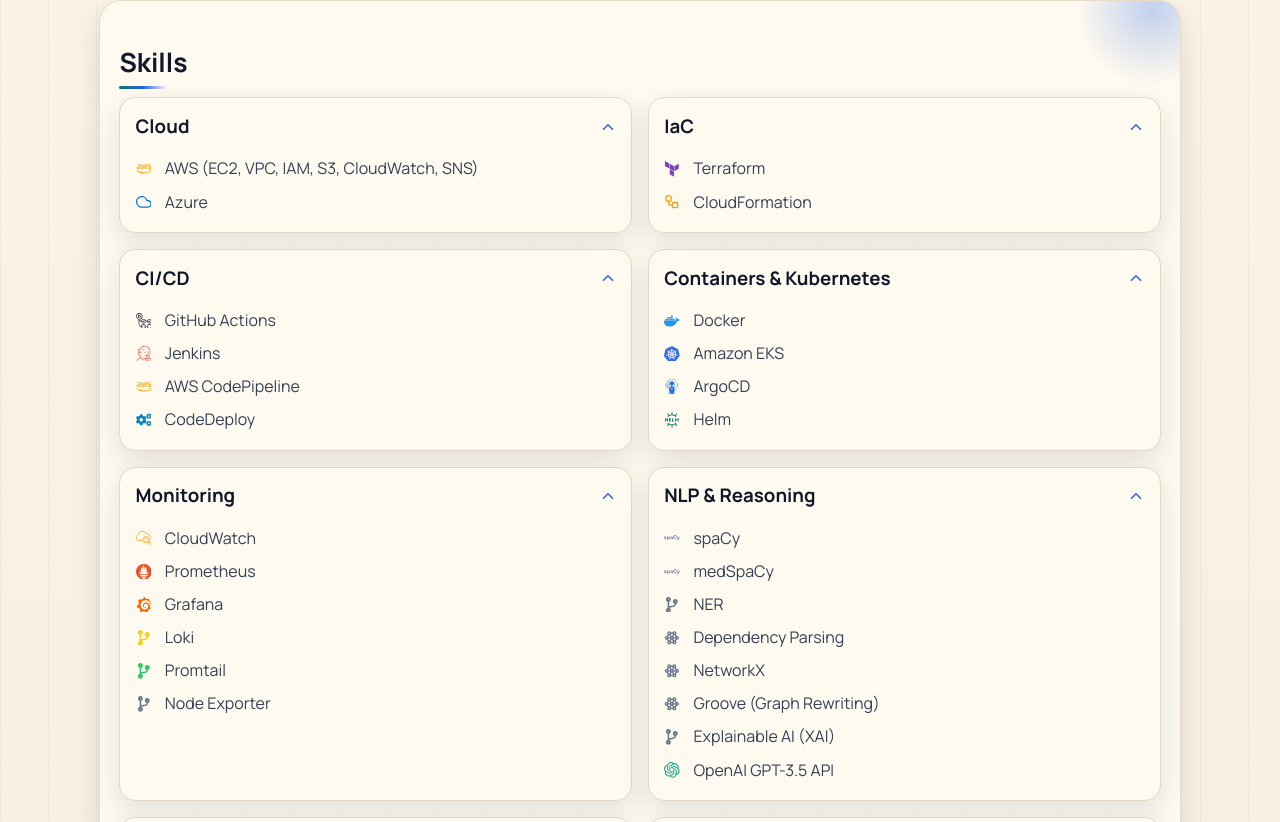
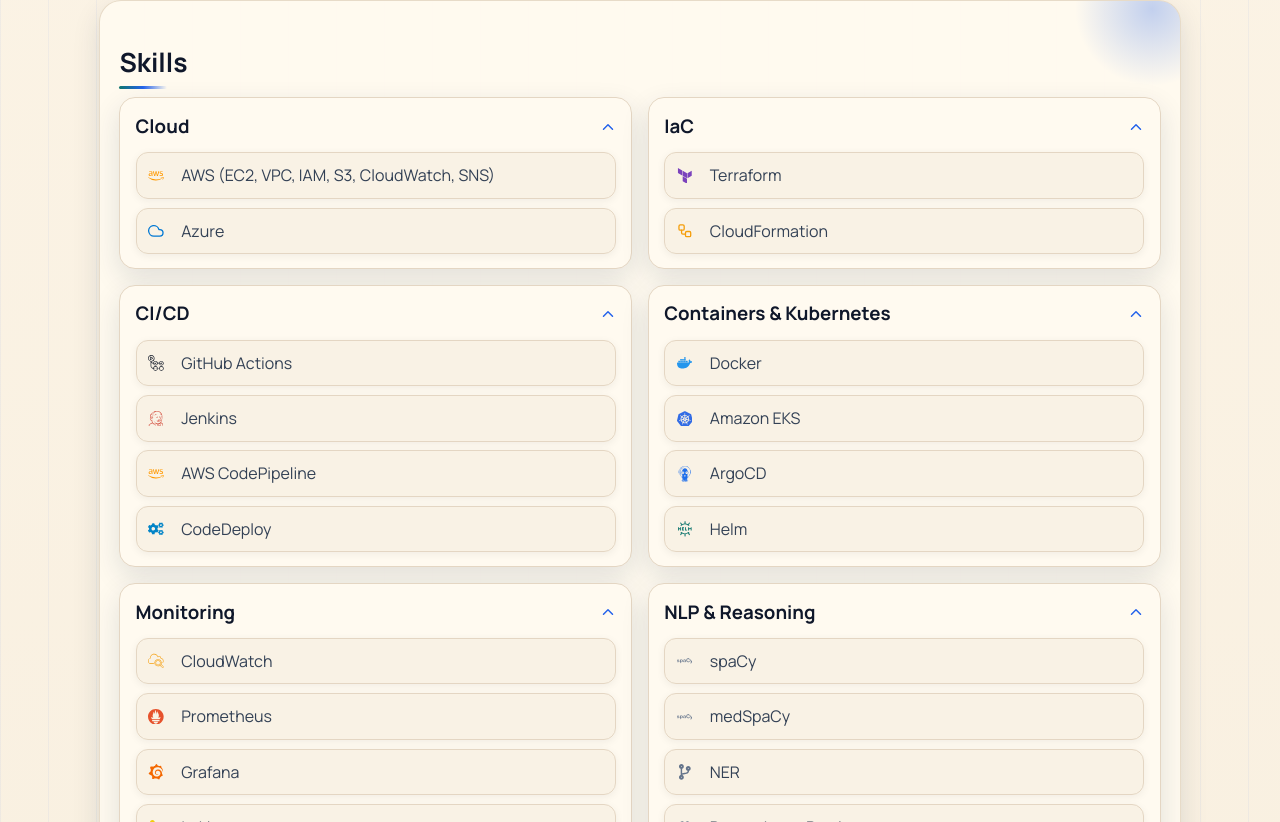
Before and after one commit to Vanshajsrivastava/react-frontend, a React (Create React App) app: page / in a window 1280 px wide. Shown: the part 2038-2860 px from the top of the page. Built offline with nearby package versions, Linux system fonts and the light colour scheme.

Commit message:
Style skills as boxed KBC options

```diff
--- a/src/App.css
+++ b/src/App.css
@@ -552,14 +552,27 @@
   margin-top: 0.7rem;
   padding-left: 0;
   list-style: none;
+  display: grid;
+  gap: 0.55rem;
 }
 
 .skill-item {
   display: grid;
-  grid-template-columns: 1.25rem 1fr;
+  grid-template-columns: 1.45rem 1fr;
   align-items: center;
-  gap: 0.58rem;
-  padding: 0.26rem 0;
+  gap: 0.62rem;
+  padding: 0.62rem 0.72rem;
+  border: 1px solid var(--border);
+  border-radius: 12px;
+  background: color-mix(in srgb, var(--surface-soft) 78%, transparent);
+  box-shadow: 0 2px 8px color-mix(in srgb, var(--text) 6%, transparent);
+  transition: transform 150ms ease, box-shadow 150ms ease, border-color 150ms ease;
+}
+
+.skill-item:hover {
+  transform: translateY(-1px);
+  border-color: color-mix(in srgb, var(--accent-2) 40%, var(--border));
+  box-shadow: 0 8px 18px color-mix(in srgb, var(--accent-2) 16%, rgba(2, 8, 23, 0.22));
 }
 
 .skill-item-icon {
```
